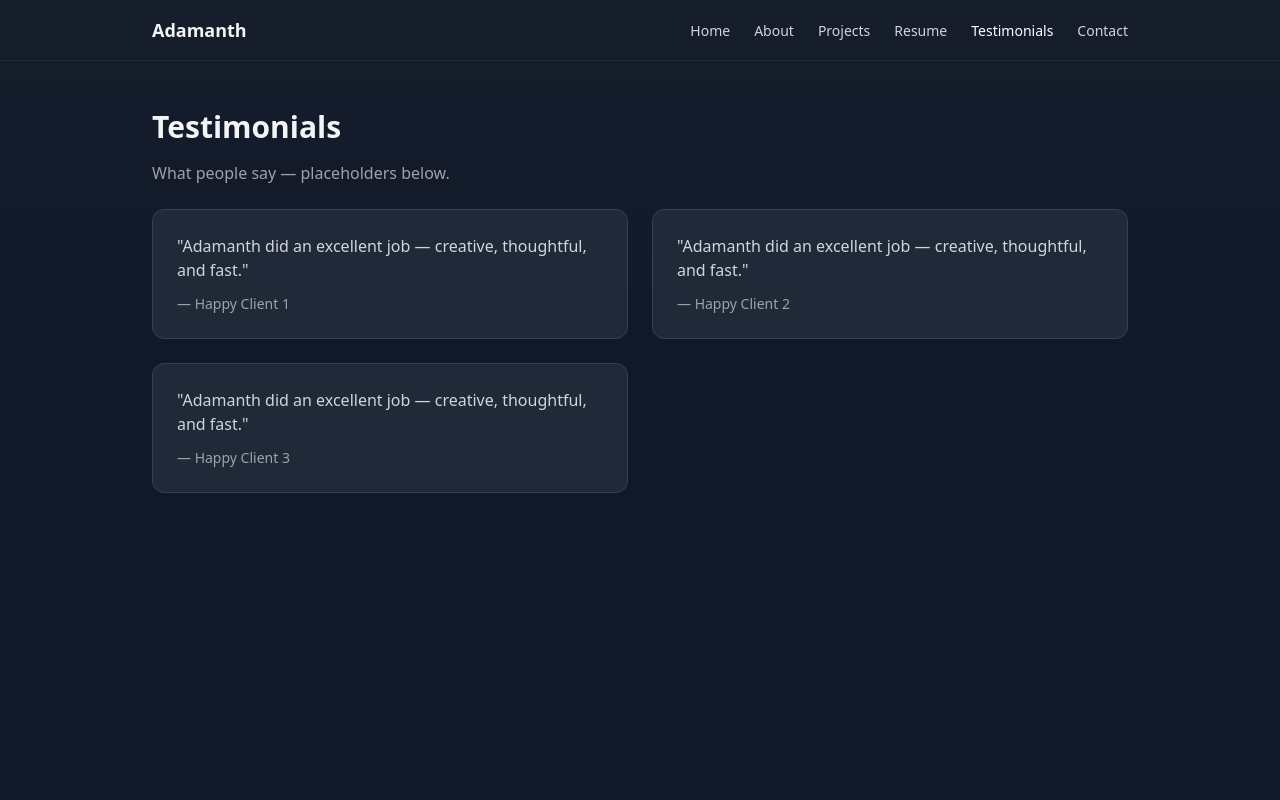
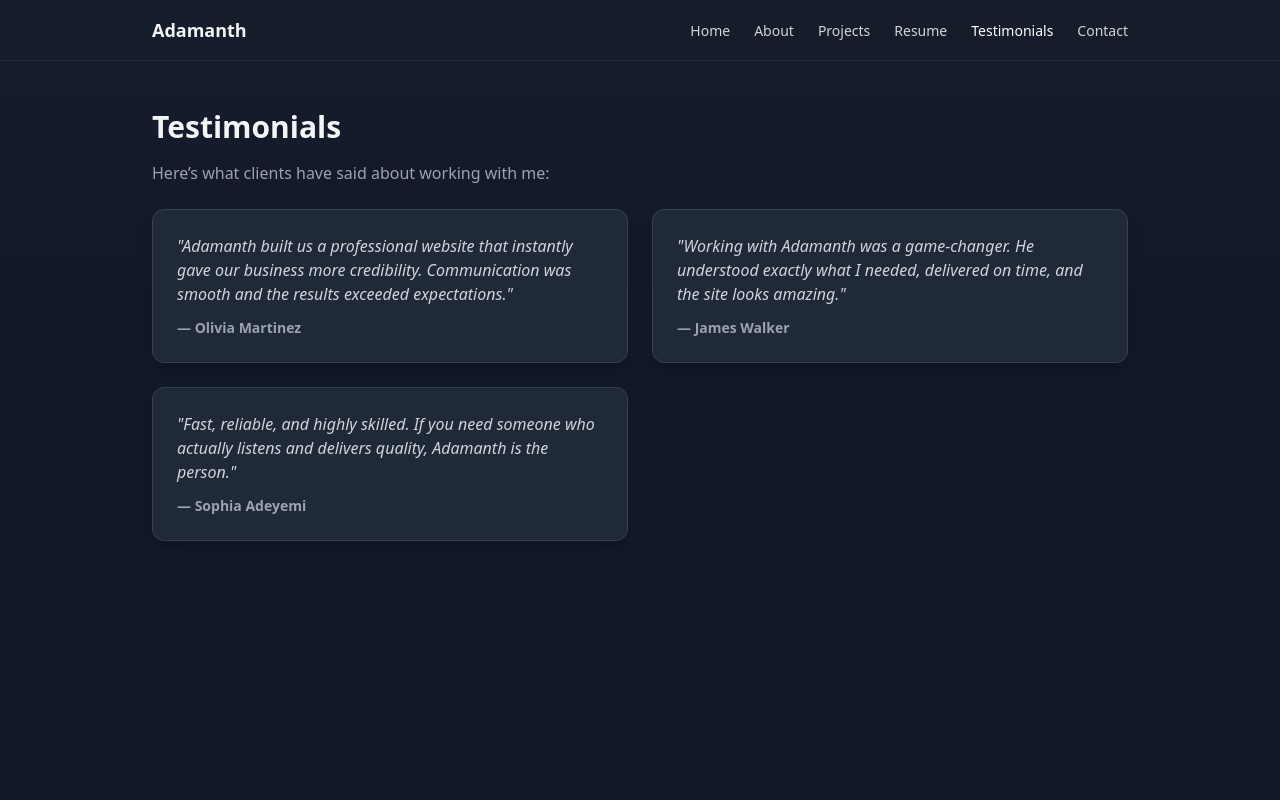
Before and after one commit to Adamanthagency/adamanth-portfolio, a Next.js app: page /testimonials in a window 1280 px wide. Shown: the top 800 px of the page. Built offline with nearby package versions, Linux system fonts and the light colour scheme.

Commit message:
Update page.js

```diff
--- a/app/testimonials/page.js
+++ b/app/testimonials/page.js
@@ -1,13 +1,28 @@
-export default function Testimonials(){
+export default function Testimonials() {
+  const testimonials = [
+    {
+      name: "Olivia Martinez",
+      text: "Adamanth built us a professional website that instantly gave our business more credibility. Communication was smooth and the results exceeded expectations."
+    },
+    {
+      name: "James Walker",
+      text: "Working with Adamanth was a game-changer. He understood exactly what I needed, delivered on time, and the site looks amazing."
+    },
+    {
+      name: "Sophia Adeyemi",
+      text: "Fast, reliable, and highly skilled. If you need someone who actually listens and delivers quality, Adamanth is the person."
+    }
+  ]
+
   return (
     <section>
       <h1 className="text-3xl font-semibold">Testimonials</h1>
-      <p className="mt-4 text-gray-400">What people say — placeholders below.</p>
+      <p className="mt-4 text-gray-400">Here’s what clients have said about working with me:</p>
       <div className="mt-6 grid grid-cols-1 md:grid-cols-2 gap-6">
-        {[1,2,3].map(i => (
-          <div key={i} className="p-6 rounded-xl bg-gray-800 border border-gray-700">
-            <p className="text-gray-300">"Adamanth did an excellent job — creative, thoughtful, and fast."</p>
-            <div className="mt-3 text-sm text-gray-400">— Happy Client {i}</div>
+        {testimonials.map((t, i) => (
+          <div key={i} className="p-6 rounded-xl bg-gray-800 border border-gray-700 shadow-lg hover:shadow-xl transition">
+            <p className="text-gray-300 italic">"{t.text}"</p>
+            <div className="mt-3 text-sm font-semibold text-gray-400">— {t.name}</div>
           </div>
         ))}
       </div>
```
